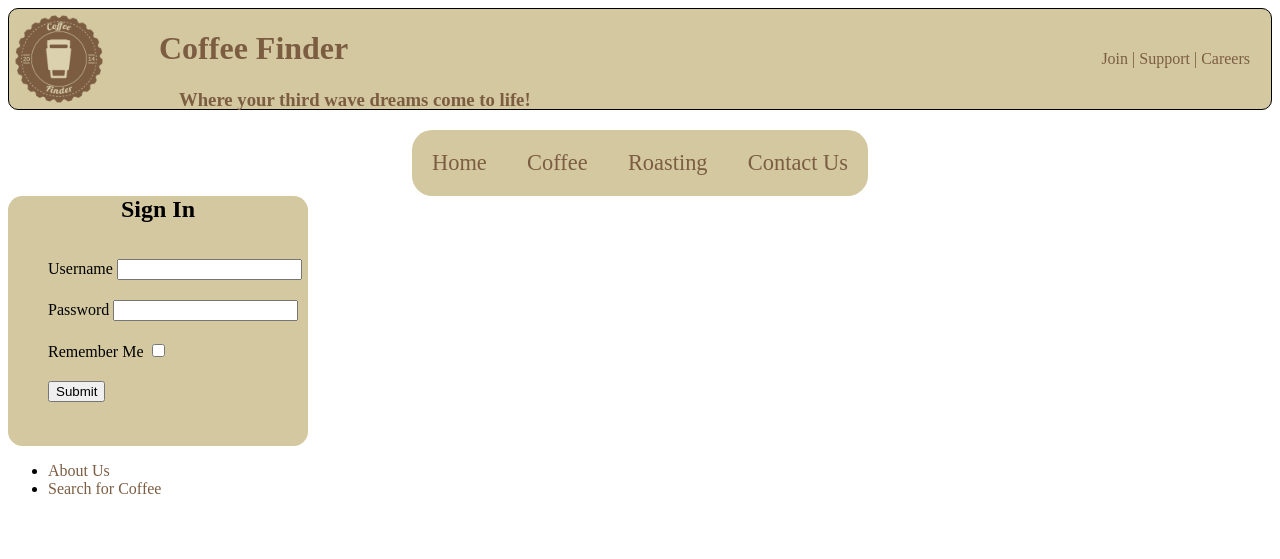
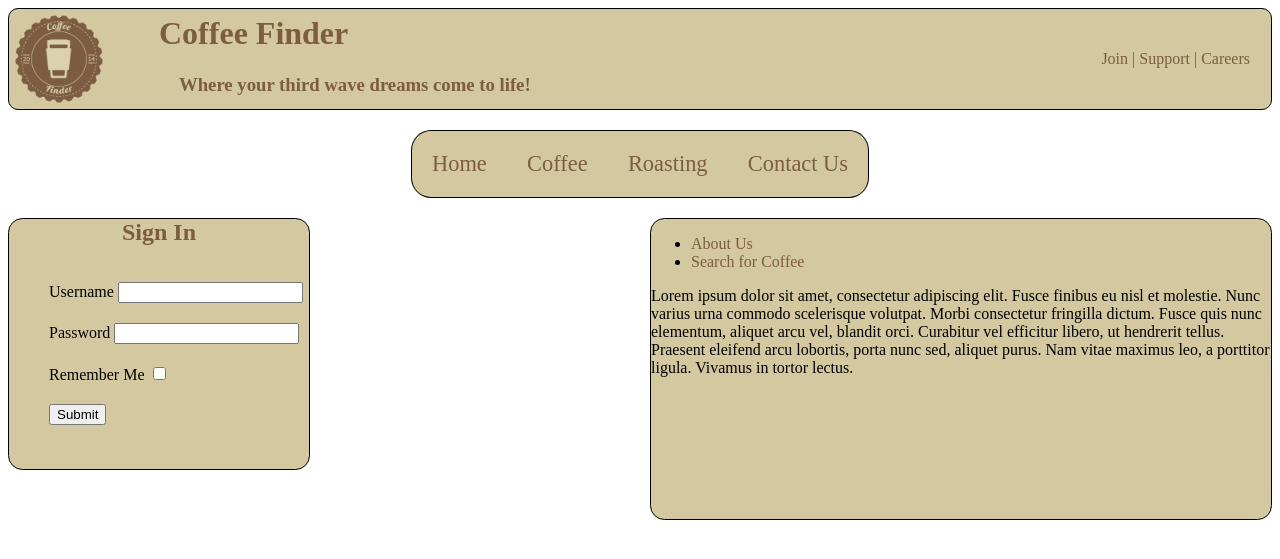
Before and after one commit to cartersteven/PWA2_Carter, a PHP site: the page made by Week 2/index.html in a window 1280 px wide. Shown: the top 559 px of the page. Run offline with PHP 8.4, Linux system fonts and the light colour scheme.

Commit message:
Started Styling

```diff
--- a/Week 2/index.html
+++ b/Week 2/index.html
@@ -8,6 +8,7 @@
 
   <body>
 
+    <div id="container">
       <header>
 
         <img src="images/CoffeeFinder-Logo.png" alt="Coffee Finder Logo"/>
@@ -62,18 +63,18 @@
 
           <div id="content">
             <p id="about">
-
+              Lorem ipsum dolor sit amet, consectetur adipiscing elit. Fusce finibus eu nisl et molestie. Nunc varius urna commodo scelerisque volutpat. Morbi consectetur fringilla dictum. Fusce quis nunc elementum, aliquet arcu vel, blandit orci. Curabitur vel efficitur libero, ut hendrerit tellus. Praesent eleifend arcu lobortis, porta nunc sed, aliquet purus. Nam vitae maximus leo, a porttitor ligula. Vivamus in tortor lectus.
             </p>
             <form id="search">
 
             </form>
 
-      <!--<h2>Welcome to Coffee Finder</h2>
-      <p>Lorem ipsum dolor sit amet, consectetur adipiscing elit. Fusce finibus eu nisl et molestie. Nunc varius urna commodo scelerisque volutpat. Morbi consectetur fringilla dictum. Fusce quis nunc elementum, aliquet arcu vel, blandit orci. Curabitur vel efficitur libero, ut hendrerit tellus. Praesent eleifend arcu lobortis, porta nunc sed, aliquet purus. Nam vitae maximus leo, a porttitor ligula. Vivamus in tortor lectus.</p>-->
+
       </section>
 
       <div id="slider">
 
+      </div>
     </div>
 
     <script src="jquery-1.11.3.min.js"></script>
--- a/Week 2/styles.css
+++ b/Week 2/styles.css
@@ -29,7 +29,20 @@ nav {
 	width: 300px;
 	height: 250px;
 	border-radius: .9em;
+	margin-top: 20px;
+	border: 1px solid black;
 	background-color: #D3C89F;
+	float: left;
+}
+#tabs {
+	width: 620px;
+	height: 300px;
+	border: 1px black solid;
+	border-radius: .9em;
+	background-color: #D3C89f;
+	float: right;
+	clear: none;
+	margin-top: 20px;
 }
 form ul li {
 	list-style-type: none;
@@ -38,6 +51,7 @@ form ul li {
 #signin h2 {
 	margin: auto;
 	text-align: center;
+	color: #7c5d42;
 }
 nav ul {
 	display: table-row;
@@ -49,17 +63,22 @@ nav ul > li {
 	background-color: #D3C89F;
 	text-align: center;
 	font-size: 1.4em;
+  border-top: 1px black solid;
+  border-bottom: 1px black solid;
 }
 nav ul li:first-of-type {
 	border-radius: .9em 0em 0em .9em;
+	border-left: 1px black solid;
 }
 nav ul li:last-of-type {
 	border-radius: 0em .9em .9em 0em;
+  border-right: 1px black solid;
 }
 #title {
 	clear: right;
 	margin-left: 150px;
 	color: #7c5d42;
+	margin-top: -15px;
 }
 #title h3 {
 	margin-left: 20px;
```
Lines whose indentation alone changed are shown as unchanged.
